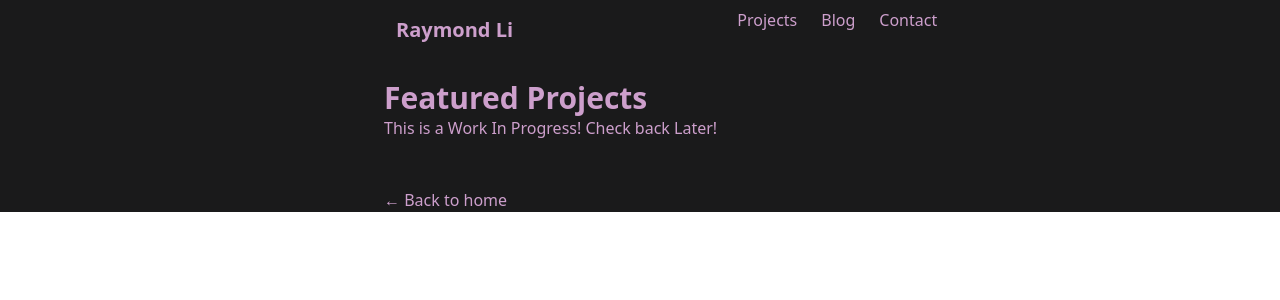
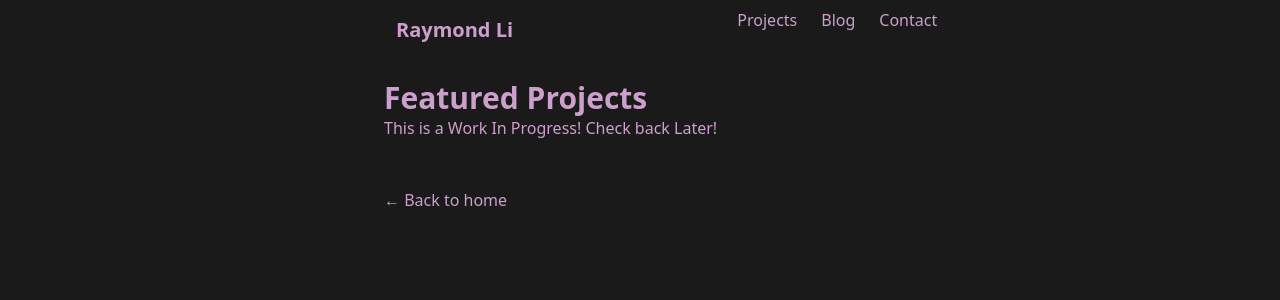
Before and after one commit to ray-jpl/nextjs-blog, a Next.js app: page /projects in a window 1280 px wide. Shown: the top 300 px of the page. Built offline with nearby package versions, Linux system fonts and the light colour scheme.

Commit message:
Fixed indentation

```diff
--- a/src/components/Layout.tsx
+++ b/src/components/Layout.tsx
@@ -11,10 +11,10 @@ export default function Layout({
     home?: boolean
   }) {
   return (
-    <div className='theme-midnight'>
-        <div className="flex flex-col items-center bg-skin-fill text-skin-primary">
+    <div className='theme-midnight smooth-scroll'>
+      <div className="flex flex-col items-center bg-skin-fill text-skin-primary min-h-screen">
         <Head>
-                <link rel="icon" href="/favicon.ico" />
+          <link rel="icon" href="/ray.png" />
           <meta
             name="description"
             content="Raymond Li's Personal Website"
@@ -58,7 +58,6 @@ export default function Layout({
           )}
         </div>
       </div>
-
     </div>
   );
 }
```
Lines whose indentation alone changed are shown as unchanged.
